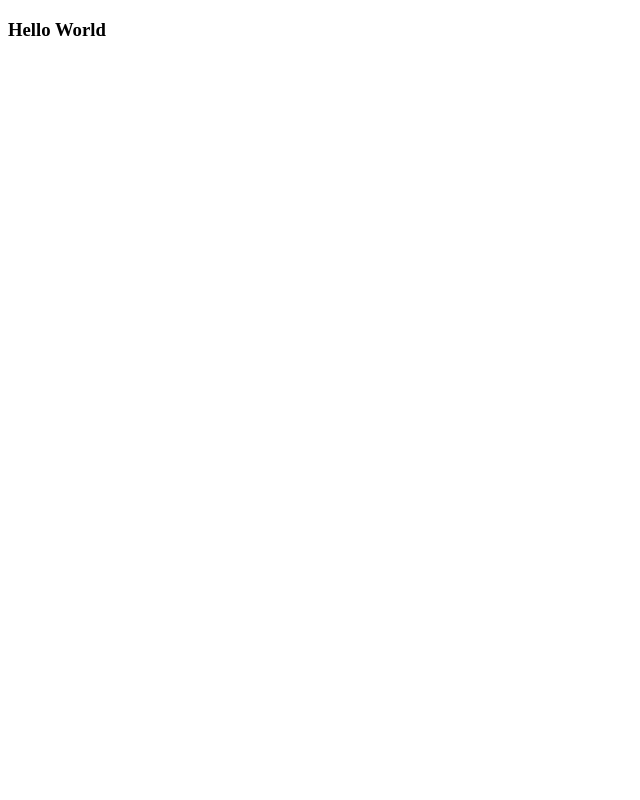
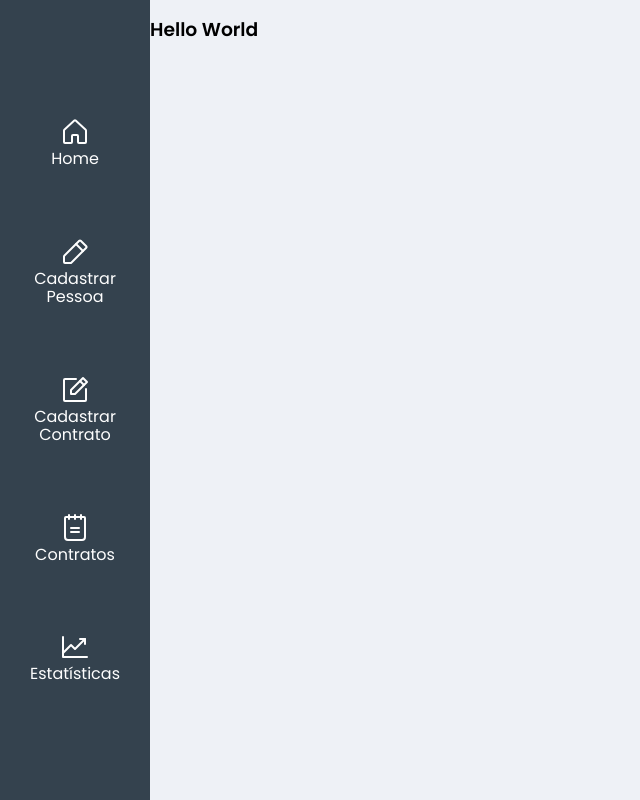
Before and after one commit to Abiscula/-registration-control, a React (Create React App) app: page / in a window 1280 px wide. Shown: the whole page, without its empty margins (0-640 px from the left). Built offline with nearby package versions, Linux system fonts and the light colour scheme.

Commit message:
adicionado lib Normalize para reset de css e estilização global

```diff
--- a/src/App.tsx
+++ b/src/App.tsx
@@ -1,9 +1,15 @@
+import { Normalize } from 'styled-normalize'
+import { Global } from './globalStyle';
+import Router from './routes';
 
 function App() {
   return (
-    <div className="App">
-      <h3>Hello World</h3>
-    </div>
+    <main className='container'>
+      <Normalize />
+      <Global />
+
+      <Router />
+    </main>
   );
 }
 
```
